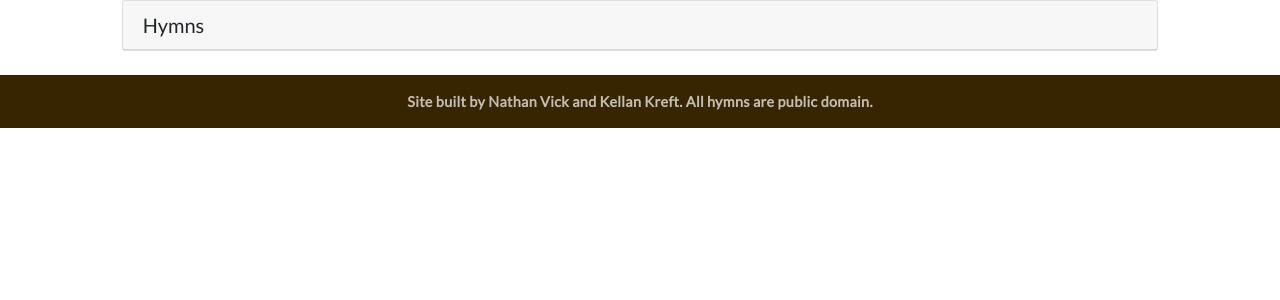
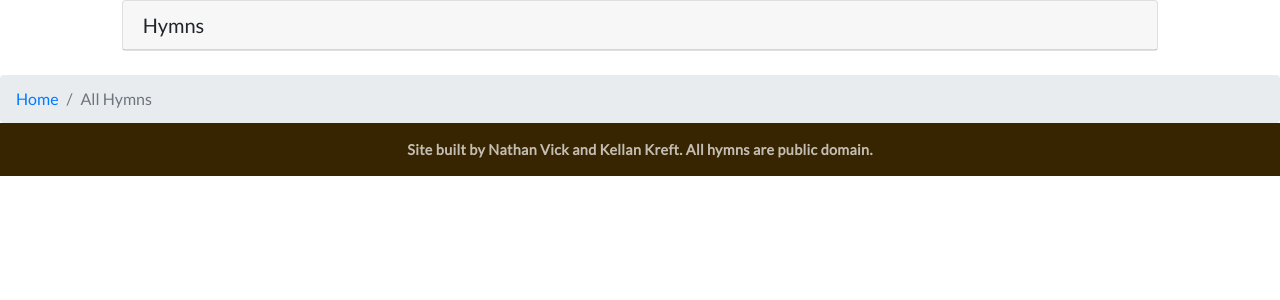
Before and after one commit to nathanvick480/hymns, a PHP site: page /all-hymns in a window 1280 px wide. Shown: the part 250-550 px from the top of the page. Run offline with PHP 8.4, Linux system fonts and the light colour scheme; some libraries are stand-ins or nearby versions.

Commit message:
Add breadcrumb

```diff
--- a/all-hymns/index.php
+++ b/all-hymns/index.php
@@ -40,4 +40,10 @@
             </div>
         </div>
     </div>
+    <nav aria-label="breadcrumb">
+        <ol class="breadcrumb mb-0">
+            <li class="breadcrumb-item"><a href="/">Home</a></li>
+            <li class="breadcrumb-item active">All Hymns</li>
+        </ol>
+    </nav>
     <?php include '../components/footer.php'; ?>
```
